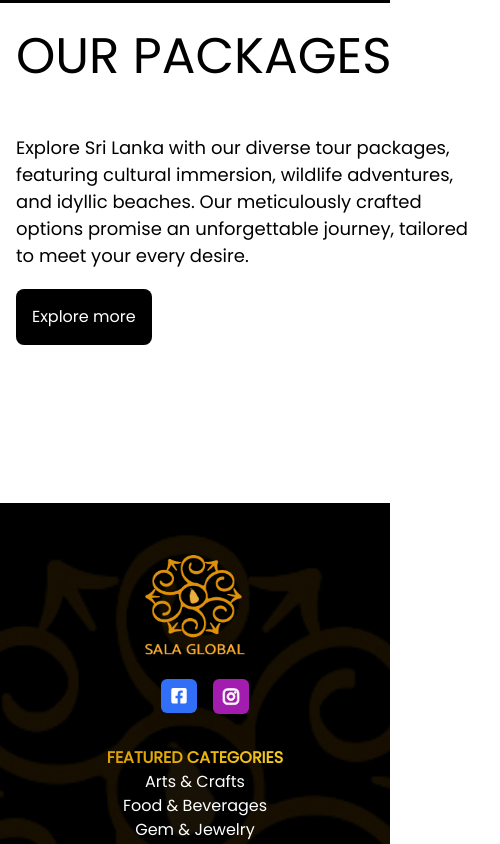
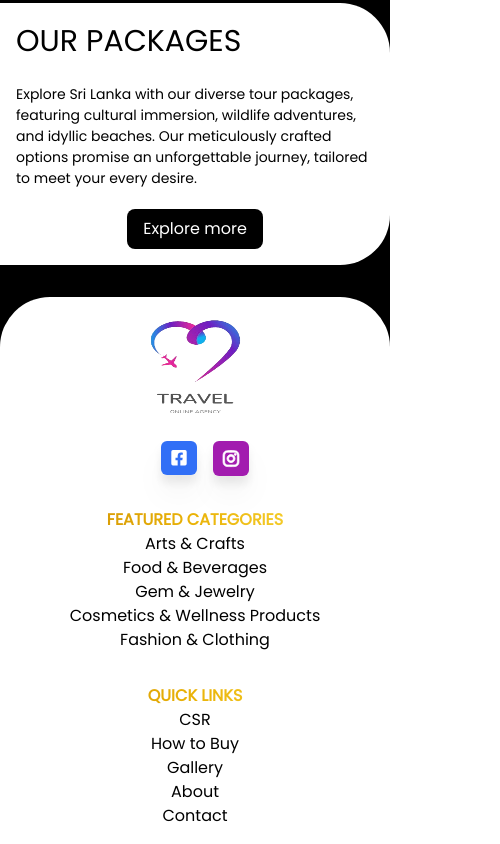
Before and after one commit to Sandarualoka/Travel, a React (Create React App) app: page / in a window 390 px wide. Shown: the part 1200-2044 px from the top of the page, 500 px wide, since content can reach past the window. Built offline with nearby package versions, Linux system fonts and the light colour scheme.

Commit message:
responsive product

```diff
--- a/src/components/footer/footer.jsx
+++ b/src/components/footer/footer.jsx
@@ -1,29 +1,17 @@
 import React from "react";
-import Sala_Global from "../../assets/sala-global-logo.png";
+import Logo from "../../assets/logo-new-1.png";
 
 const Footer = () => {
   return (
-    <div className="relative bg-black bg-opacity-50 p-5 rounded-t-[50px]">
+    <div className="relative bg-white  p-5 rounded-t-[50px]">
       {/* Background image with reduced opacity */}
-      <div
-        className="absolute inset-0 opacity-10"
-        style={{
-          backgroundImage: `url(${Sala_Global})`,
-          backgroundSize: "cover",
-          backgroundPosition: "center",
-        }}
-      ></div>
 
       {/* Container for footer content */}
-      <div className="relative z-10 flex flex-col lg:flex-row items-center justify-between">
+      <div className="relative z-10 flex flex-col lg:flex-row items-center justify-between ">
         {/* Left side */}
         <div className="flex flex-col items-center lg:items-start lg:flex-row lg:ml-6">
           <div className="flex justify-center lg:justify-start">
-            <img
-              src={Sala_Global}
-              alt="sala-logo"
-              className="w-[100px] h-[100px]"
-            />
+            <img src={Logo} alt="sala-logo" className="w-[100px] h-[100px]" />
           </div>
           <div className="flex ml-5 mt-6 gap-4 lg:gap-10 ">
             <section className="flex justify-center items-center">
@@ -79,19 +67,19 @@ const Footer = () => {
               <h3 className="text-transparent bg-clip-text bg-gradient-to-r from-yellow-600 via-yellow-500 to-yellow-300 font-bold">
                 FEATURED CATEGORIES
               </h3>
-              <p className="hover:text-gray-400 duration-300 hover:text-[20px] cursor-pointer">
+              <p className="hover:text-gray-400 duration-300 hover:text-[20px] cursor-pointer text-black">
                 Arts & Crafts
               </p>
-              <p className="hover:text-gray-400 duration-300 hover:text-[20px] cursor-pointer">
+              <p className="hover:text-gray-400 duration-300 hover:text-[20px] cursor-pointer text-black">
                 Food & Beverages
               </p>
-              <p className="hover:text-gray-400 duration-300 hover:text-[20px] cursor-pointer">
+              <p className="hover:text-gray-400 duration-300 hover:text-[20px] cursor-pointer text-black">
                 Gem & Jewelry
               </p>
-              <p className="hover:text-gray-400 duration-300 hover:text-[20px] cursor-pointer">
+              <p className="hover:text-gray-400 duration-300 hover:text-[20px] cursor-pointer text-black">
                 Cosmetics & Wellness Products
               </p>
-              <p className="hover:text-gray-400 duration-300 hover:text-[20px] cursor-pointer">
+              <p className="hover:text-gray-400 duration-300 hover:text-[20px] cursor-pointer text-black">
                 Fashion & Clothing
               </p>
             </div>
@@ -99,19 +87,19 @@ const Footer = () => {
               <h3 className="text-transparent bg-clip-text bg-gradient-to-r from-yellow-600 via-yellow-500 to-yellow-300 font-bold">
                 QUICK LINKS
               </h3>
-              <p className="hover:text-gray-400 duration-300 hover:text-[20px] cursor-pointer">
+              <p className="hover:text-gray-400 duration-300 hover:text-[20px] cursor-pointer text-black">
                 CSR
               </p>
-              <p className="hover:text-gray-400 duration-300 hover:text-[20px] cursor-pointer">
+              <p className="hover:text-gray-400 duration-300 hover:text-[20px] cursor-pointe text-black">
                 How to Buy
               </p>
-              <p className="hover:text-gray-400 duration-300 hover:text-[20px] cursor-pointer">
+              <p className="hover:text-gray-400 duration-300 hover:text-[20px] cursor-pointer text-black">
                 Gallery
               </p>
-              <p className="hover:text-gray-400 duration-300 hover:text-[20px] cursor-pointer">
+              <p className="hover:text-gray-400 duration-300 hover:text-[20px] cursor-pointer text-black">
                 About
               </p>
-              <p className="hover:text-gray-400 duration-300 hover:text-[20px] cursor-pointer">
+              <p className="hover:text-gray-400 duration-300 hover:text-[20px] cursor-pointer text-black">
                 Contact
               </p>
             </div>
--- a/src/components/items_cards/items_cards.jsx
+++ b/src/components/items_cards/items_cards.jsx
@@ -6,7 +6,7 @@ import Logo from "../../assets/logo-new-1.png";
 const ItemsCards = () => {
   const controls = useAnimation();
   const { ref, inView } = useInView({
-    threshold: 0.3, // Adjust this value to control when the animation triggers
+    threshold: 0.1, // Adjust this value to control when the animation triggers
   });
 
   React.useEffect(() => {
--- a/src/components/products/products.jsx
+++ b/src/components/products/products.jsx
@@ -20,16 +20,21 @@ const Products = () => {
   };
 
   return (
-    <div ref={ref} className="text-black font-sans mt-10">
-      <div className="bg-white p-4 w-[500px] h-[500px] rounded-r-[100px]">
-        <p className="text-[50px]">OUR PACKAGES</p>
+    <div
+      ref={ref}
+      className="text-black font-sans mt-10 overflow-x-hidden flex"
+    >
+      <div className="bg-white p-4 sm:p-6 md:p-8 lg:p-10 w-full max-w-lg h-auto rounded-r-[50px] md:rounded-r-[100px]">
+        <p className="text-[30px] sm:text-[40px] md:text-[50px]">
+          OUR PACKAGES
+        </p>
 
         <div className="flex justify-center items-center">
           <motion.p
             initial="hidden"
             animate={controls}
             variants={textVariants}
-            className="text-[18px] mt-10"
+            className="text-[14px] sm:text-[16px] md:text-[18px] mt-5 sm:mt-7 md:mt-10"
           >
             Explore Sri Lanka with our diverse tour packages, featuring cultural
             immersion, wildlife adventures, and idyllic beaches. Our
@@ -38,12 +43,12 @@ const Products = () => {
           </motion.p>
         </div>
 
-        <div className="mt-5">
+        <div className="mt-5 sm:mt-7 md:mt-10 flex justify-center">
           <motion.button
             initial="hidden"
             animate={controls}
             variants={textVariants}
-            className="bg-black text-white rounded-lg p-4"
+            className="bg-black text-white rounded-lg px-4 py-2 sm:px-6 sm:py-3 md:px-8 md:py-4"
           >
             Explore more
           </motion.button>
```
